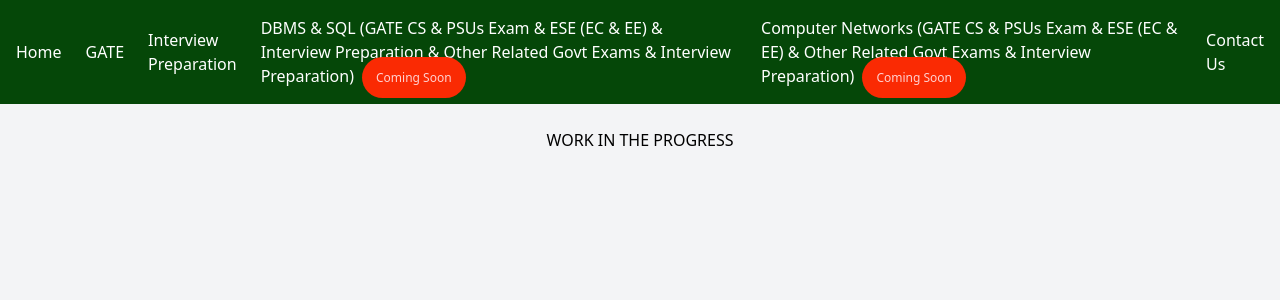
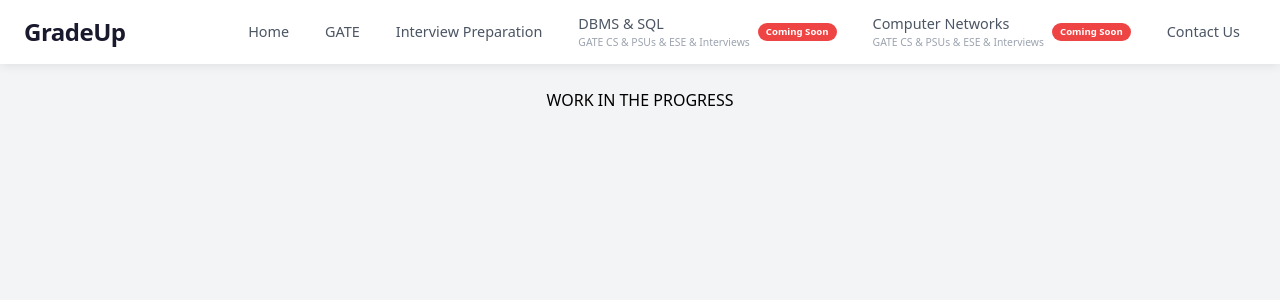
Before and after one commit to Ritikjain91/gradeup-, a React (Create React App) app: page / in a window 1280 px wide. Shown: the top 300 px of the page. Built offline with nearby package versions, Linux system fonts and the light colour scheme.

Commit message:
update the navbar

```diff
--- a/src/Component/Navbar/Navbar.css
+++ b/src/Component/Navbar/Navbar.css
@@ -1,48 +1,226 @@
-.navbar {
-  background-color: #054708; /* dark gray */
-  padding: 16px;
+/* ===== RESET ===== */
+* {
+  margin: 0;
+  padding: 0;
+  box-sizing: border-box;
 }
 
-.nav-list {
+/* ===== NAVBAR ===== */
+.navbar {
   display: flex;
+  align-items: center;
+  justify-content: space-between;
+  padding: 0 1.5rem;
+  height: 64px;
+  background: #ffffff;
+  box-shadow: 0 2px 10px rgba(0, 0, 0, 0.08);
+  position: sticky;
+  top: 0;
+  z-index: 1000;
+}
+
+/* ===== BRAND ===== */
+.nav-brand a {
+  font-size: 1.5rem;
+  font-weight: 800;
+  color: #1a1a2e;
+  text-decoration: none;
+  letter-spacing: -0.5px;
+}
+
+/* ===== HAMBURGER BUTTON ===== */
+.hamburger {
+  display: none;
+  flex-direction: column;
   justify-content: center;
   align-items: center;
-  gap: 24px;
+  gap: 5px;
+  width: 44px;
+  height: 44px;
+  background: transparent;
+  border: none;
+  cursor: pointer;
+  padding: 10px;
+  z-index: 1002;
+  border-radius: 8px;
+  transition: background 0.2s;
+}
+
+.hamburger:hover {
+  background: #f3f4f6;
+}
+
+.hamburger-bar {
+  display: block;
+  width: 24px;
+  height: 2.5px;
+  background: #1a1a2e;
+  border-radius: 2px;
+  transition: all 0.3s cubic-bezier(0.4, 0, 0.2, 1);
+  transform-origin: center;
+}
+
+/* Hamburger Animation to X */
+.hamburger.active .hamburger-bar:nth-child(1) {
+  transform: translateY(7.5px) rotate(45deg);
+}
+
+.hamburger.active .hamburger-bar:nth-child(2) {
+  opacity: 0;
+  transform: scaleX(0);
+}
+
+.hamburger.active .hamburger-bar:nth-child(3) {
+  transform: translateY(-7.5px) rotate(-45deg);
+}
+
+/* ===== DESKTOP MENU ===== */
+.nav-menu {
+  display: flex;
+  align-items: center;
+  gap: 0.25rem;
   list-style: none;
-  margin: 0;
-  padding: 0;
+}
+
+.nav-item {
+  position: relative;
 }
 
 .nav-link {
-  color: #ffffff;
+  display: flex;
+  align-items: center;
+  gap: 8px;
+  padding: 0.5rem 1rem;
+  color: #4b5563;
   text-decoration: none;
-  font-size: 16px;
-  font-weight: 500;
-  transition: color 0.2s ease;
+  border-radius: 8px;
+  transition: all 0.2s ease;
 }
 
 .nav-link:hover {
-  color: #d1d5db; /* light gray */
-}
-.nav-link-highlight {
-  color: #ff0000;
-  font-size: 12px;
-  margin-left: 8px;
-  background-color: #e2ea12;
-  padding: 12px 14px;
-  border-radius: 34px;
-
-  animation: pulse 1s infinite alternate;
+  background: #f3f4f6;
+  color: #2563eb;
 }
 
-@keyframes pulse {
-  from {
-    background-color: #e2ea12;
-    color: #ff0000;
+.nav-link-content {
+  display: flex;
+  flex-direction: column;
+}
+
+.nav-link-label {
+  font-weight: 500;
+  font-size: 0.9rem;
+  white-space: nowrap;
+}
+
+.nav-link-sublabel {
+  font-size: 0.65rem;
+  color: #9ca3af;
+  max-width: 180px;
+  white-space: nowrap;
+  overflow: hidden;
+  text-overflow: ellipsis;
+}
+
+.nav-badge {
+  background: #ef4444;
+  color: white;
+  font-size: 0.6rem;
+  font-weight: 700;
+  padding: 2px 8px;
+  border-radius: 12px;
+  white-space: nowrap;
+}
+
+/* ===== MOBILE MENU ===== */
+@media (max-width: 768px) {
+  .hamburger {
+    display: flex;
   }
 
-  to {
-    background-color: #ff0000;
-    color: #ffffff;
+  .nav-menu {
+    position: fixed;
+    top: 0;
+    right: -100%;
+    width: 85%;
+    max-width: 340px;
+    height: 100vh;
+    background: #ffffff;
+    flex-direction: column;
+    align-items: stretch;
+    padding: 5rem 0 2rem;
+    gap: 0;
+    box-shadow: -8px 0 30px rgba(0, 0, 0, 0.15);
+    transition: right 0.35s cubic-bezier(0.4, 0, 0.2, 1);
+    z-index: 1001;
+    overflow-y: auto;
+  }
+
+  .nav-menu.nav-menu-open {
+    right: 0;
+  }
+
+  .nav-item {
+    border-bottom: 1px solid #f3f4f6;
+  }
+
+  .nav-link {
+    flex-direction: row;
+    align-items: flex-start;
+    justify-content: space-between;
+    padding: 1rem 1.5rem;
+    border-radius: 0;
+    gap: 12px;
+  }
+
+  .nav-link:hover {
+    background: #f9fafb;
+  }
+
+  .nav-link-content {
+    flex: 1;
+    min-width: 0;
+  }
+
+  .nav-link-label {
+    font-size: 1rem;
+    color: #1f2937;
+  }
+
+  .nav-link-sublabel {
+    font-size: 0.8rem;
+    color: #6b7280;
+    max-width: 100%;
+    margin-top: 4px;
+    white-space: normal;
+    line-height: 1.4;
+  }
+
+  .nav-badge {
+    flex-shrink: 0;
+    align-self: flex-start;
+    margin-top: 2px;
+  }
+
+  /* Overlay */
+  .nav-overlay {
+    position: fixed;
+    inset: 0;
+    background: rgba(0, 0, 0, 0.5);
+    backdrop-filter: blur(2px);
+    z-index: 999;
+    animation: fadeIn 0.3s ease;
   }
 }
+
+@keyframes fadeIn {
+  from { opacity: 0; }
+  to { opacity: 1; }
+}
+
+/* Small phones */
+@media (max-width: 380px) {
+  .nav-menu {
+    width: 90%;
+  }
+}
--- a/src/Component/Navbar/Navbar.jsx
+++ b/src/Component/Navbar/Navbar.jsx
@@ -1,37 +1,91 @@
-import React from 'react';
+import React, { useState, useEffect } from 'react';
 import { Link } from 'react-router-dom';
 import './Navbar.css';
 
 const Navbar = () => {
+  const [isOpen, setIsOpen] = useState(false);
+
+  const toggleMenu = () => setIsOpen(!isOpen);
+  const closeMenu = () => setIsOpen(false);
+
+  // Close on Escape key
+  useEffect(() => {
+    const handleEscape = (e) => {
+      if (e.key === 'Escape') closeMenu();
+    };
+    document.addEventListener('keydown', handleEscape);
+    return () => document.removeEventListener('keydown', handleEscape);
+  }, []);
+
+  // Prevent body scroll when menu open
+  useEffect(() => {
+    document.body.style.overflow = isOpen ? 'hidden' : '';
+    return () => { document.body.style.overflow = ''; };
+  }, [isOpen]);
+
+  const navLinks = [
+    { to: '/', label: 'Home' },
+    { to: '/about', label: 'GATE' },
+    { to: '/services', label: 'Interview Preparation' },
+    {
+      to: '/contact',
+      label: 'DBMS & SQL',
+      sublabel: 'GATE CS & PSUs & ESE & Interviews',
+      badge: 'Coming Soon'
+    },
+    {
+      to: '/contact',
+      label: 'Computer Networks',
+      sublabel: 'GATE CS & PSUs & ESE & Interviews',
+      badge: 'Coming Soon'
+    },
+    { to: '/contact', label: 'Contact Us' },
+  ];
+
   return (
     <nav className="navbar">
+      {/* Brand Logo */}
+      <div className="nav-brand">
+        <Link to="/" onClick={closeMenu}>GradeUp</Link>
+      </div>
 
-      <ul className="nav-list">
-        <li className="nav-item">
-          <Link to="/" className="nav-link">Home</Link>
-        </li>
-        <li className="nav-item">
-          <Link to="/about" className="nav-link">GATE</Link>
-        </li>
-        <li className="nav-item">
-          <Link to="/services" className="nav-link">Interview Preparation</Link>
-        </li>
-        <li className="nav-item">
-          <Link to="/contact" className="nav-link">
-            DBMS & SQL (GATE CS & PSUs Exam & ESE (EC & EE) & Interview Preparation  & Other Related Govt Exams & Interview Preparation)
-            <span className="nav-link-highlight">Coming Soon</span>
-          </Link>
-        </li>
-        <li className="nav-item">
-          <Link to="/contact" className="nav-link">
-            Computer Networks (GATE CS & PSUs Exam & ESE (EC & EE) & Other Related Govt Exams & Interview Preparation)
-            <span className="nav-link-highlight">Coming Soon</span>
-          </Link>
-        </li>
-        <li className="nav-item">
-          <Link to="/contact" className="nav-link">Contact Us</Link>
-        </li>
+      {/* Hamburger Button */}
+      <button
+        className={`hamburger ${isOpen ? 'active' : ''}`}
+        onClick={toggleMenu}
+        aria-label="Toggle menu"
+        aria-expanded={isOpen}
+      >
+        <span className="hamburger-bar"></span>
+        <span className="hamburger-bar"></span>
+        <span className="hamburger-bar"></span>
+      </button>
+
+      {/* Navigation Menu */}
+      <ul className={`nav-menu ${isOpen ? 'nav-menu-open' : ''}`}>
+        {navLinks.map((link, index) => (
+          <li className="nav-item" key={index}>
+            <Link
+              to={link.to}
+              className="nav-link"
+              onClick={closeMenu}
+            >
+              <div className="nav-link-content">
+                <span className="nav-link-label">{link.label}</span>
+                {link.sublabel && (
+                  <span className="nav-link-sublabel">{link.sublabel}</span>
+                )}
+              </div>
+              {link.badge && (
+                <span className="nav-badge">{link.badge}</span>
+              )}
+            </Link>
+          </li>
+        ))}
       </ul>
+
+      {/* Overlay */}
+      {isOpen && <div className="nav-overlay" onClick={closeMenu}></div>}
     </nav>
   );
 };
```
